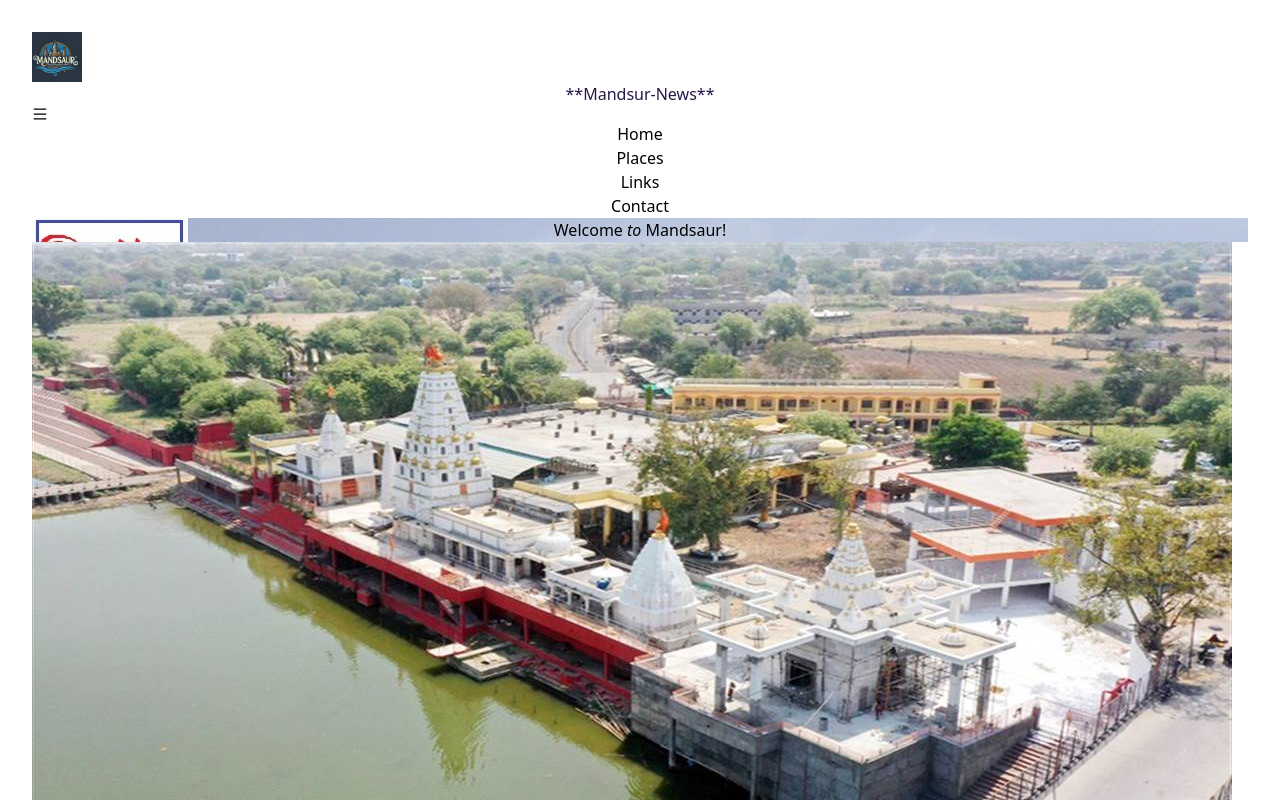
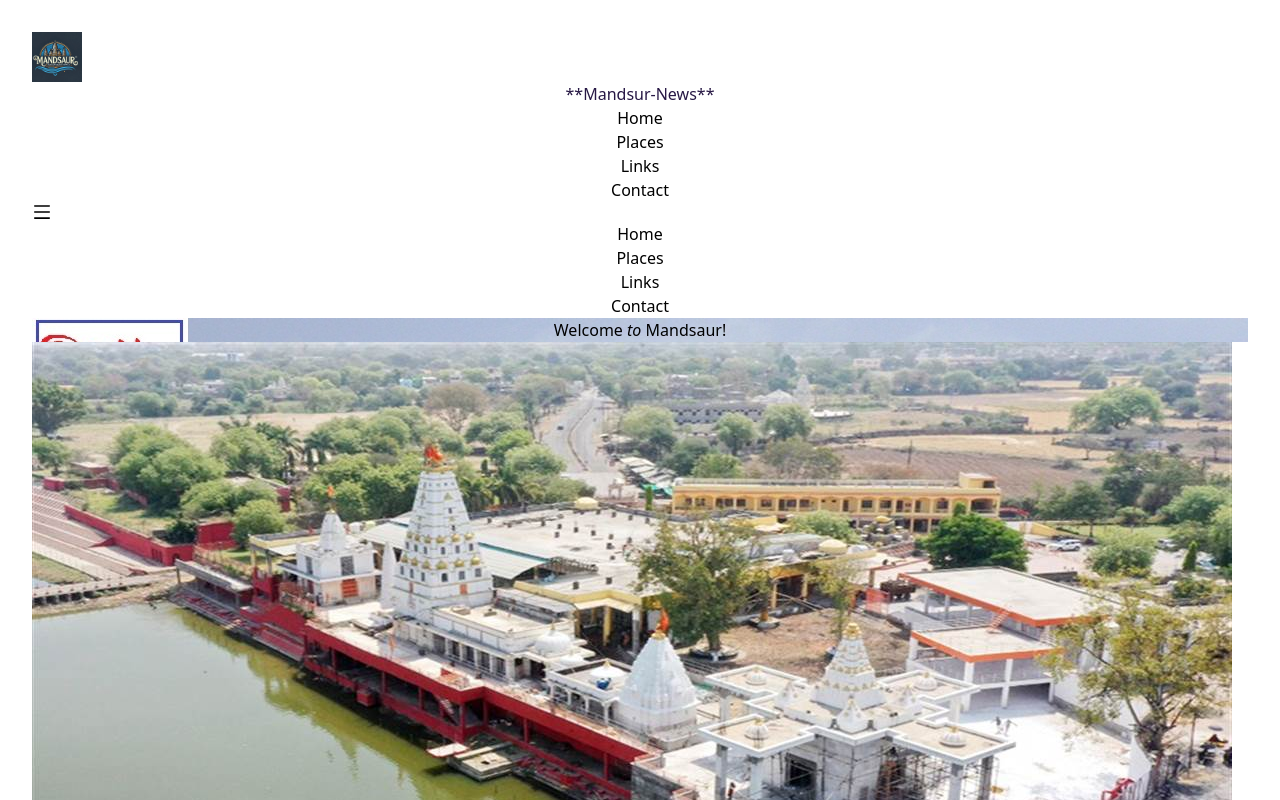
Before and after one commit to kiranrathorkiran/mandsaur, a React (Vite) app: page / in a window 1280 px wide. Shown: the top 800 px of the page. Built offline with nearby package versions, Linux system fonts and the light colour scheme.

Commit message:
some change

```diff
--- a/index.html
+++ b/index.html
@@ -8,7 +8,7 @@
     <title>mandsaur</title>
   </head>
   <body>
-    <div id="root"  className="w-screen h-screen bg-slate-900"></div>
+    <div id="root"  className="w-full h-screen bg-slate-900"></div>
     <script type="module" src="/src/main.jsx"></script>
   </body>
 </html>
--- a/src/Navbar.jsx
+++ b/src/Navbar.jsx
@@ -1,41 +1,187 @@
+// import { Link } from "react-router-dom";
+// import {  useRef} from "react";
+// import { AiOutlineMenu } from "react-icons/ai";
+
+// function Navbar() {
+//     const navref=useRef(null)
+//          function handleClick() {
+//             if(navref.current)
+//             {
+//                 navref.current.classList.toggle("hidden")
+//             }
+//             console.log("clicked ")
+//          }
+
+//     return(
+//     //     <nav className= "bg-slate-800  p-0 m-0 w-screen  fixed backdrop-blur-md backdrop-brightness-50 flex justify-between md:justify-between items-center h-14 max-w-full mx-auto px-4 text-white left-0  top-0 z-10">
+//     //         <p className= "flex float-start text-green-700 text-xl w-60 p-3">
+
+
+//     //        <img src="logo.jpeg" alt="logo "  width="50px"   />
+
+
+//     //         </p>
+//     // <p className="animate-pulse   text-sm font-bold border-b-2 border-white    center top-96" ><Link to="/news">**Mandsur-News**</Link></p>
+
+
+//     //          <p className="md:text-2xl text-sm ml-2 block md:hidden" onClick={handleClick}><AiOutlineMenu/></p>
+
+//     //         <ul ref={navref} className= "flex nav flex-col m-0 ml-2  block  md:border-none md:bg-none  md:mt-0 mt-20  relative md:flex-row justify-end  text-yellow-50 text-sm w-auto p-2 ">
+//     //             <li className= "left-10 w-auto p-2 cursor-pointer  hover:bg-white hover:text-black hover:scale-105  hover:rounded-xl  border-b-2 md:border-none border-white gap-6">  <Link to="/">Home</Link> </li>
+//     //             <li  className= "left-10 w-auto p-2 cursor-pointer hover:bg-white hover:text-black hover:scale-105  hover:rounded-xl gap-6 border-b-2 md:border-none border-white">  <Link to="/places">Places</Link>    </li>
+//     //             <li  className= "left-10 w-auto p-2 cursor-pointer hover:bg-white hover:text-black hover:scale-105 gap-6  hover:rounded-xl border-b-2 md:border-none border-white"> <Link to="/link">Links</Link> </li>
+//     //             <li  className= "left-10 w-auto p-2  cursor-pointer hover:bg-white hover:text-black hover:scale-105 gap-6  hover:rounded-xl border-b-2 md:border-none border-white"> <Link to="/contact">Contact</Link> </li>
+//     //         </ul>
+
+//     //         {/* <Themetoggle/> */}
+//     //     </nav>
+
+//      <div className="backdrop-blur-md backdrop-brightness-50 flex justify-between md:justify-between items-center h-14 max-w-full mx-auto px-4 text-white sticky top-0 z-10">
+//       <Link
+//         to="/"
+//         className="text-left uppercase text-[#00df9a] text-2xl tracking-wider z-50"
+//       >Mandsaur</Link>
+
+//       {/* Desktop Navigation */}
+//       <ul className="hidden md:flex">
+//         {navItems.map((item) => (
+//           <li key={item.id}>
+//             <Link
+//               className={
+//                 "p-2 hover:bg-[#00df9a] rounded-xl m-2 cursor-pointer duration-300 hover:text-black" +
+//                 (item.id === activeNavItem ? " text-[#00df9a]" : "")
+//               }
+//               to={item.to}
+//               onClick={() => setActiveNavItem(item.id)}
+//             >
+//               {item.text}
+//             </Link>
+//           </li>
+//         ))}
+//       </ul>
+
+//       {/* Mobile Navigation Icon */}
+//       <div onClick={handleNav} className="block md:hidden z-10">
+//         {nav ? <AiOutlineClose size={20} /> : <AiOutlineMenu size={20} />}
+//       </div>
+
+//       {/* Mobile Navigation Menu */}
+//       <ul
+//         className={
+//           "fixed md:hidden text-left flex flex-col gap-2 flex-wrap justify-start pt-14 items-center w-[60%] h-screen bg-transparent backdrop-blur-md ease-in-out duration-500"
+//             + (
+//               nav
+//                 ? " left-0 top-0"
+//                 : " top-0 bottom-0 left-[-100%]"
+//               )
+//         }
+//       >
+//         {/* Mobile Navigation Items */}
+//         {navItems.map((item) => (
+//           <li key={item.id} className="w-full">
+//             <Link
+//               className={
+//                 "inline-block w-[calc(100%-1rem)] max-w-full ml-4 border-b-2 duration-300 text-[#00df9a] cursor-pointer border-[#00df9a] hover:text-white hover:border-white focus:text-white focus:border-white" +
+//                 (item.id === activeNavItem ? " text-white" : "")
+//               }
+//               to={item.to}
+//               onClick={() => setActiveNavItem(item.id)}
+//             >
+//               {item.text}
+//             </Link>
+//           </li>
+//         ))}
+//       </ul>
+//     </div>
+
+//     )
+
+// }
+// export default Navbar ;
+
 import { Link } from "react-router-dom";
-import {  useRef} from "react";
-import { AiOutlineMenu } from "react-icons/ai";
+import { useRef, useState } from "react";
+import { AiOutlineMenu, AiOutlineClose } from "react-icons/ai";
 
 function Navbar() {
-    const navref=useRef(null)
-         function handleClick() {
-            if(navref.current)
-            {
-                navref.current.classList.toggle("hidden")
-            }
-            console.log("clicked ")
-         }
+  const [nav, setNav] = useState(false);
+  const [activeNavItem, setActiveNavItem] = useState(null);
+  const navItems = [
+    { id: 1, text: "Home", to: "/" },
+    { id: 2, text: "Places", to: "/places" },
+    { id: 3, text: "Links", to: "/link" },
+    { id: 4, text: "Contact", to: "/contact" },
+  ];
 
-    return(
-        <nav className= "bg-slate-800  p-0 m-0 w-screen  fixed backdrop-blur-md backdrop-brightness-50 flex justify-between md:justify-between items-center h-14 max-w-full mx-auto px-4 text-white left-0  top-0 z-10">
-            <p className= "flex float-start text-green-700 text-xl w-60 p-3">
+  const handleNav = () => {
+    setNav(!nav);
+  };
+
+  return (
+      <div className="backdrop-blur-md w-screen  bg-cover object-cover   bg-slate-900 backdrop-brightness-50 flex justify-between md:justify-between items-center h-14 px-4 text-white sticky top-0 z-10">
+    {/* <div
+    className=""
+    // style={{backgroundImage: `url(${noise})`}}
+  > */}
+
+    <Link
+        to="/"
+        className="text-left uppercase text-[#00df9a] text-2xl tracking-wider z-50"
+      >
+         <img src="logo.jpeg" alt="logo "  width="50px"   />
+      </Link>
+      <p className="animate-pulse   text-sm font-bold border-b-2 border-white    center top-96" ><Link to="/news">**Mandsur-News**</Link></p>
 
 
-           <img src="logo.jpeg" alt="logo "  width="50px"   />
+      {/* Desktop Navigation */}
+      <ul className="hidden  md:flex">
+        {navItems.map((item) => (
+          <li key={item.id}>
+            <Link
+              className={
+                "p-2 hover:bg-[#00df9a] rounded-xl m-2 cursor-pointer duration-300 hover:text-black" +
+                (item.id === activeNavItem ? " text-[#00df9a]" : "")
+              }
+              to={item.to}
+              onClick={() => setActiveNavItem(item.id)}
+            >
+              {item.text}
+            </Link>
+          </li>
+        ))}
+      </ul>
 
+      {/* Mobile Navigation Icon */}
+      <div onClick={handleNav} className="block md:hidden z-10">
+        {nav ? <AiOutlineClose size={20} /> : <AiOutlineMenu size={20} />}
+      </div>
 
-            </p>
-    <p className="animate-pulse   text-sm font-bold border-b-2 border-white    center top-96" ><Link to="/news">**Mandsur-News**</Link></p>
+      {/* Mobile Navigation Menu */}
+      <ul
+        className={
+          "fixed md:hidden text-left flex flex-col gap-2 flex-wrap justify-start pt-14 items-center w-[60%] h-screen bg-transparent backdrop-blur-md ease-in-out duration-500" +
+          (nav ? " left-0 top-0" : " top-0 bottom-0 left-[-100%]")
+        }
+      >
+        {/* Mobile Navigation Items */}
+        {navItems.map((item) => (
+          <li key={item.id} className="w-full">
+            <Link
+              className={
+                "inline-block w-[calc(100%-1rem)] max-w-full ml-4 border-b-2 duration-300 text-[#00df9a] cursor-pointer border-[#00df9a] hover:text-white hover:border-white focus:text-white focus:border-white" +
+                (item.id === activeNavItem ? " text-white" : "")
+              }
+              to={item.to}
+              onClick={() => setActiveNavItem(item.id)}
+            >
+              {item.text}
+            </Link>
+          </li>
+        ))}
+      </ul>
+    </div>
 
+  );
+}
 
-             <p className="md:text-2xl text-sm ml-2 block md:hidden" onClick={handleClick}><AiOutlineMenu/></p>
-
-            <ul ref={navref} className= "flex nav flex-col m-0 ml-2  block  md:border-none md:bg-none  md:mt-0 mt-20  relative md:flex-row justify-end  text-yellow-50 text-sm w-auto p-2 ">
-                <li className= "left-10 w-auto p-2 cursor-pointer  hover:bg-white hover:text-black hover:scale-105  hover:rounded-xl  border-b-2 md:border-none border-white gap-6">  <Link to="/">Home</Link> </li>
-                <li  className= "left-10 w-auto p-2 cursor-pointer hover:bg-white hover:text-black hover:scale-105  hover:rounded-xl gap-6 border-b-2 md:border-none border-white">  <Link to="/places">Places</Link>    </li>
-                <li  className= "left-10 w-auto p-2 cursor-pointer hover:bg-white hover:text-black hover:scale-105 gap-6  hover:rounded-xl border-b-2 md:border-none border-white"> <Link to="/link">Links</Link> </li>
-                <li  className= "left-10 w-auto p-2  cursor-pointer hover:bg-white hover:text-black hover:scale-105 gap-6  hover:rounded-xl border-b-2 md:border-none border-white"> <Link to="/contact">Contact</Link> </li>
-            </ul>
-
-            {/* <Themetoggle/> */}
-        </nav>
-    )
-
-}
-export default Navbar ;
+export default Navbar;
--- a/src/components/Contact.jsx
+++ b/src/components/Contact.jsx
@@ -4,7 +4,7 @@ import '../App.css';
 
 export default function Contact() {
   return (
-    <div className="w-screen h-screen fixed  flex flex-col items-center mt-10  text-xl md:text-2xl text-center bg-black text-slate-50">
+    <div className="w-screen h-screen fixed  flex flex-col items-center   text-xl md:text-2xl text-center bg-black text-slate-50">
       <br/>
       <p>If you want to contact me, please write to:</p>
       <a
--- a/src/components/News.jsx
+++ b/src/components/News.jsx
@@ -1,4 +1,5 @@
 import React,{useEffect,useState} from"react";
+import { Link } from "react-bootstrap-icons";
 
 
 
@@ -13,7 +14,8 @@ function News() {
       const response = await fetch("https://newsdata.io/api/1/news?apikey=pub_707160e9e96ffb3e0f706f2a61e424df7754c&q=Mandsaur");
       if (!response.ok) {
         if (response.status === 404) {
-          console.log('Resource not found!');
+          console.log('Resource not found!')
+          ;return(<>not found</>)
           // Optionally, display an error message or redirect
         } else {
           throw new Error('Something went wrong!');
```
Also changed, not shown: src/components/Home.jsx (+5 -5 lines).
